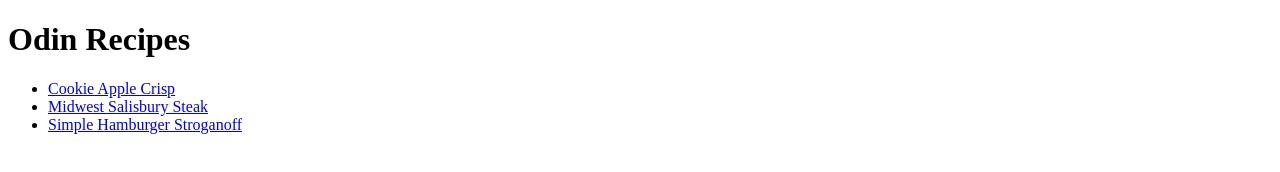
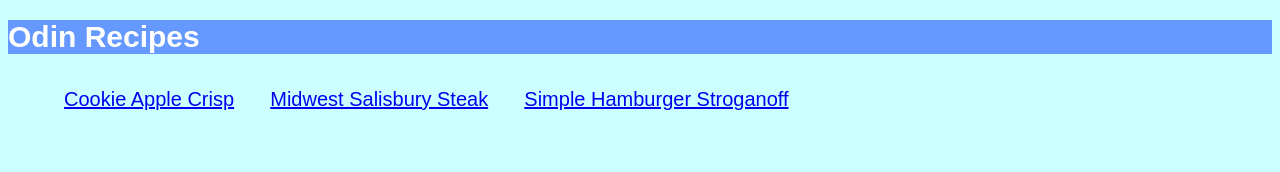
Before and after one commit to Ender2014/odin-recipes, a plain HTML site: page index.html in a window 1280 px wide. Drawn offline with Linux system fonts and the light colour scheme.

Commit message:
Added basic css to index.html
Added background colour to the page. Change title style and
link style. Font-family is arial while colour scheme is shades
of blue.

```diff
--- a/index.html
+++ b/index.html
@@ -3,15 +3,16 @@
 <head>
     <meta charset="UTF-8">
     <meta name="viewport" content="width=device-width, initial-scale=1.0">
+    <link rel="stylesheet" href="style.css">
     <title>Recipes</title>
 </head>
 
-<body>
-    <h1>Odin Recipes</h1>
+<body class="main">
+    <h1 id="title">Odin Recipes</h1>
     <ul>
-        <li><a href="recipes/cookie_apple_crisp.html">Cookie Apple Crisp</a></li>
-        <li><a href="recipes/midwest_salisbury_steak.html">Midwest Salisbury Steak</a></li>
-        <li><a href="recipes/simple_hamburger_stroganoff.html">Simple Hamburger Stroganoff</a></li>
+        <li class = "link"><a href="recipes/cookie_apple_crisp.html">Cookie Apple Crisp</a></li>
+        <li class = "link"><a href="recipes/midwest_salisbury_steak.html">Midwest Salisbury Steak</a></li>
+        <li class = "link"><a href="recipes/simple_hamburger_stroganoff.html">Simple Hamburger Stroganoff</a></li>
       </ul>
 </body>
 </html>
--- /dev/null
+++ b/style.css
@@ -0,0 +1,20 @@
+.main{
+    font-family: Arial, Helvetica, sans-serif;
+    font-size: 15px;
+    background-color: #ccffff;
+    color: black;
+}
+
+#title{
+    font-size: 30px;
+    font-weight: 800;
+    background-color: #6699ff;
+    color: white;
+}
+
+.link{
+    font-size: 20px;
+    display: inline-block;
+    text-align: center;
+    padding: 14px 16px;
+}
```
